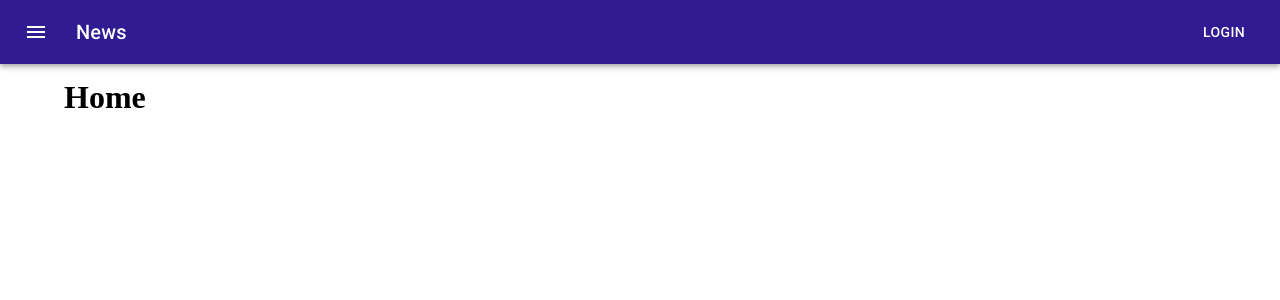
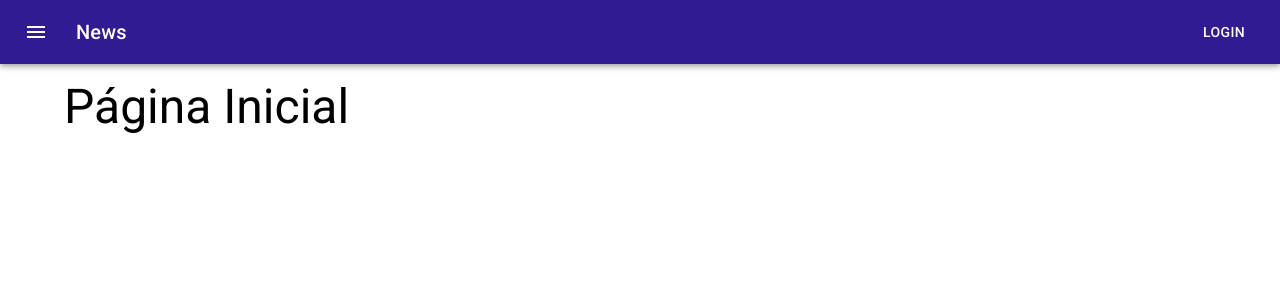
Before and after one commit to filipeAugusto99/my-app, a React (Create React App) app: page / in a window 1280 px wide. Shown: the top 300 px of the page. Built offline with nearby package versions, Linux system fonts and the light colour scheme.

Commit message:
adding page template

```diff
--- a/src/App.js
+++ b/src/App.js
@@ -6,9 +6,11 @@
   Route,
 } from 'react-router-dom'
 
+//templates
+import TemplateDefault from './templates/Default'
+import TemplatePage from './templates/Page'
 
 //componentes
-import TemplateDefault from './templates/Default'
 import Customers from './pages/Customers'
 import Home from './pages/Home'
 
@@ -18,10 +20,10 @@
       <Router>
         <Switch>
           <Route path="/customers">
-            <Customers />
+            <TemplatePage title="Clientes" Component={Customers} />
           </Route>
           <Route path="/">
-            <Home />
+            <TemplatePage title="Página Inicial" Component={Home} />
           </Route>
         </Switch>
       </Router>
--- a/src/pages/Customers.js
+++ b/src/pages/Customers.js
@@ -36,9 +36,7 @@
   //XL = EXTRA LARGE
 
   return (
-    <>
-      <h1>Customers</h1>
-      <Grid container>
+    <Grid container>
       {
         customers.map(item => (
           <Grid item xs={12} md={4}>
@@ -52,8 +50,7 @@
           </Grid>
         ))
       }
-      </Grid>
-    </>
+    </Grid>
   )
 }
 
--- a/src/pages/Home.js
+++ b/src/pages/Home.js
@@ -2,7 +2,8 @@
 
 const Home = () => {
   return (
-    <h1>Home</h1>
+    <>
+    </>
   )
 }
 
--- /dev/null
+++ b/src/templates/Page.js
@@ -0,0 +1,24 @@
+import { makeStyles } from '@mui/styles'
+import Typography from '@mui/material/Typography';
+
+const useStyles = makeStyles(() => ({
+  container: {
+    padding: '15px 0',
+  }
+}))
+
+
+const Page = ({ title, Component }) => {
+  const classes = useStyles()
+
+  return (
+    <>
+      <Typography variant="h3">
+        {title}
+      </Typography>
+      <Component />
+    </>
+  )
+}
+
+export default Page
```
